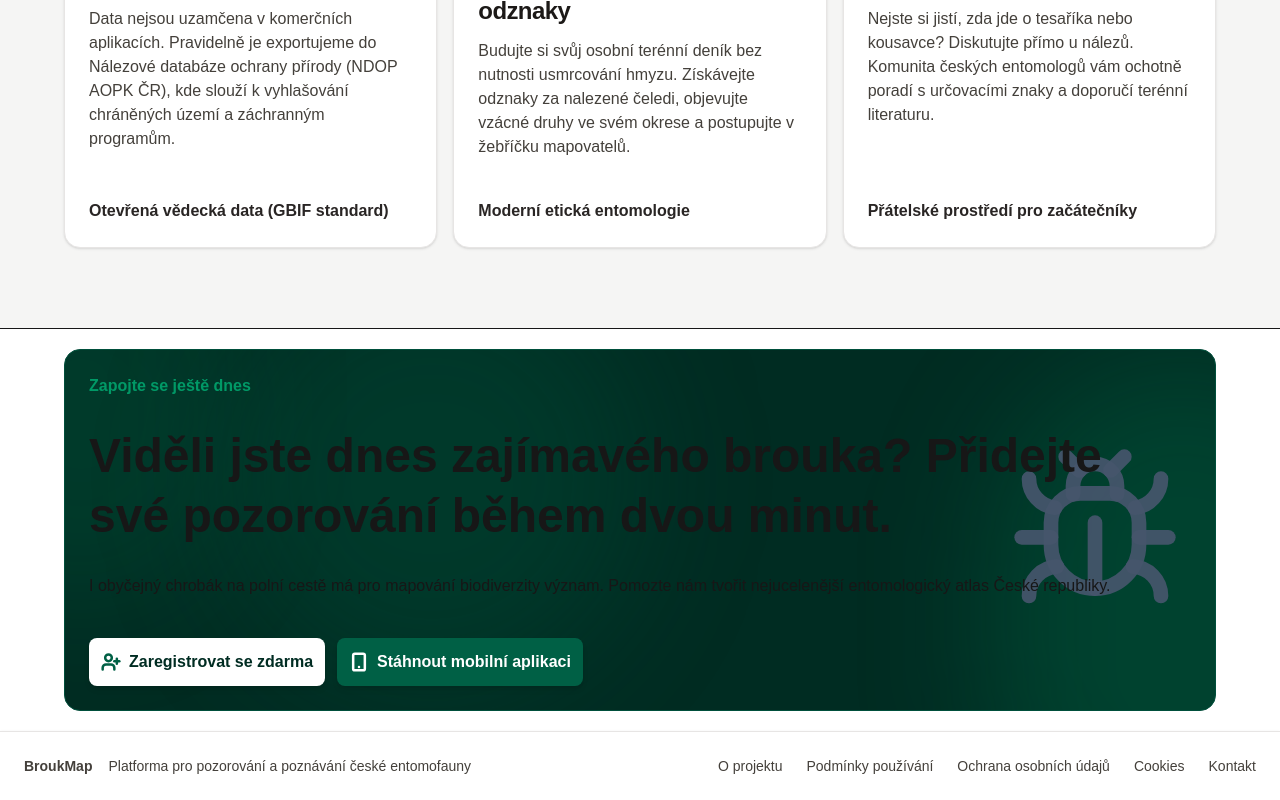
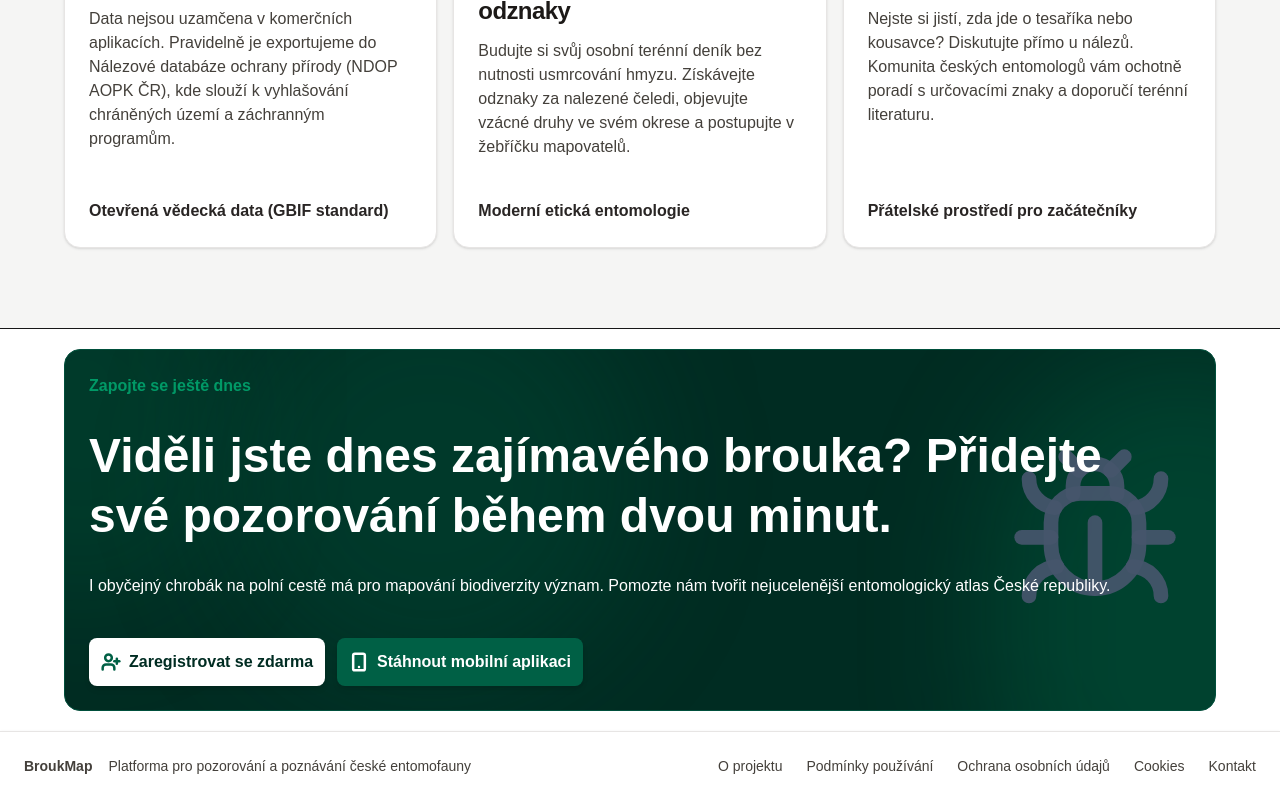
Before and after one commit to tom-valenta/broukmap, a Next.js app: page / in a window 1280 px wide. Shown: the part 2518-3318 px from the top of the page. Built offline with nearby package versions, Linux system fonts and the light colour scheme; no server answers.

Commit message:
úprava barvy textu v blobu

```diff
--- a/components/Blob.tsx
+++ b/components/Blob.tsx
@@ -26,11 +26,11 @@ export function GradientAnimatedBlobs({
         <p className="dark:text-emerald-500 text-emerald-600 font-bold text-sm sm:text-base">
           Zapojte se ještě dnes
         </p>
-        <p className="text-2xl sm:text-3xl lg:text-5xl font-bold leading-tight">
+        <p className="text-2xl sm:text-3xl lg:text-5xl font-bold leading-tight text-white">
           {title}
         </p>
 
-        <p className="text-sm sm:text-base">
+        <p className="text-sm sm:text-base text-white">
           I obyčejný chrobák na polní cestě má pro mapování biodiverzity význam.
           Pomozte nám tvořit nejucelenější entomologický atlas České republiky.
         </p>
```
